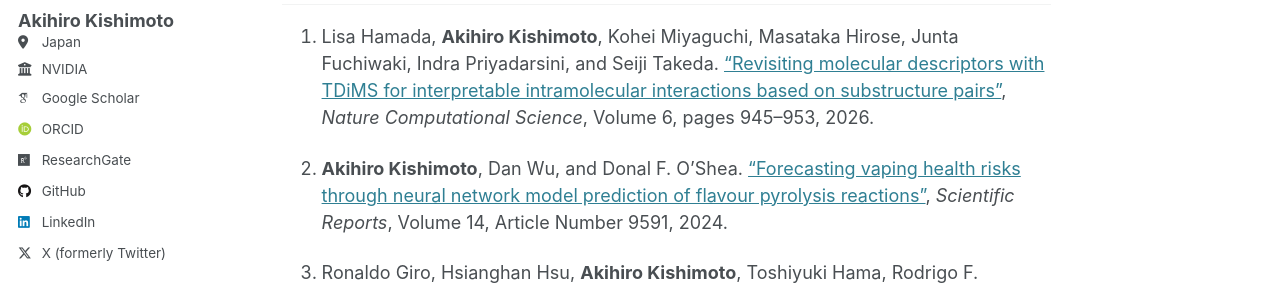
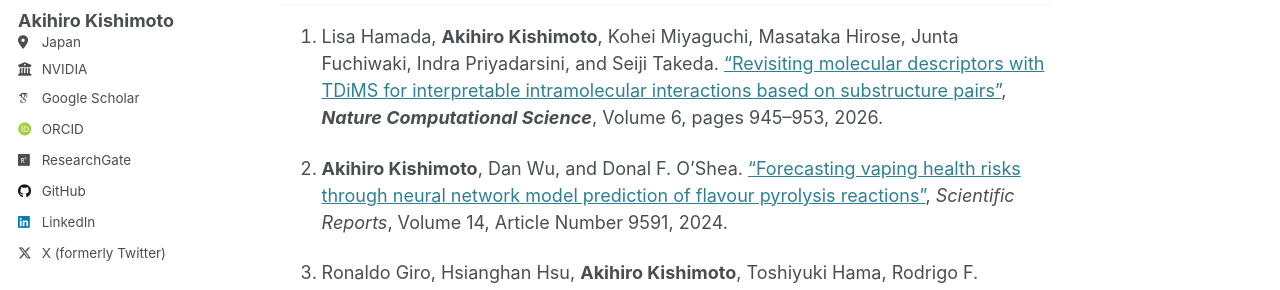
Before and after one commit to kishimoto1974/kishimoto1974.github.io, a Jekyll site: the page built from _pages/publications.md, in a window 1280 px wide. Shown: the part 274-564 px from the top of the page. Built offline with Jekyll 4.4.1, drawn with Linux system fonts in a browser that asks for light colours; some web fonts are replaced.

```diff
--- a/_pages/publications.md
+++ b/_pages/publications.md
@@ -6,7 +6,7 @@ author_profile: true
 You can also find many of my articles on my [Google Scholar profile](https://scholar.google.com/citations?user=2KN9ivEAAAAJ&hl) and [ResearchGate profile](https://www.researchgate.net/profile/Akihiro-Kishimoto).
 
 ## Journals
-1. Lisa Hamada, **Akihiro Kishimoto**, Kohei Miyaguchi, Masataka Hirose, Junta Fuchiwaki, Indra Priyadarsini,  and Seiji Takeda. ["Revisiting molecular descriptors with TDiMS for interpretable intramolecular interactions based on substructure pairs"](https://www.nature.com/articles/s43588-026-01036-3), *Nature Computational Science*, Volume 6, pages 945--953, 2026.
+1. Lisa Hamada, **Akihiro Kishimoto**, Kohei Miyaguchi, Masataka Hirose, Junta Fuchiwaki, Indra Priyadarsini,  and Seiji Takeda. ["Revisiting molecular descriptors with TDiMS for interpretable intramolecular interactions based on substructure pairs"](https://www.nature.com/articles/s43588-026-01036-3), ___Nature Computational Science___, Volume 6, pages 945--953, 2026.
 
 1. **Akihiro Kishimoto**, Dan Wu, and Donal F. O'Shea. ["Forecasting vaping health risks through neural network model prediction of flavour pyrolysis reactions"](https://www.nature.com/articles/s41598-024-59619-x), *Scientific Reports*, Volume 14, Article Number 9591, 2024.
 
```
